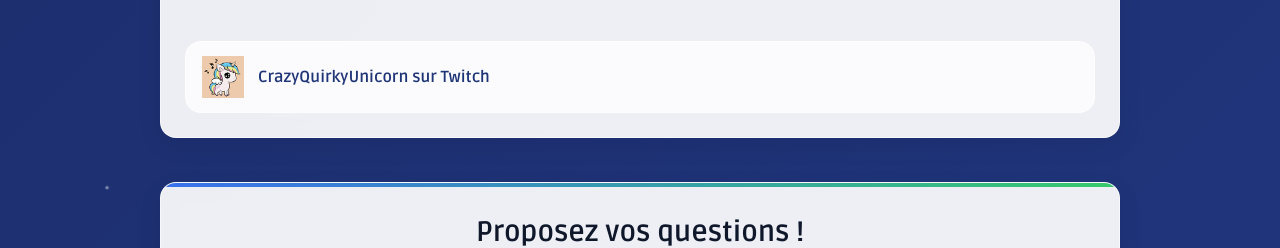
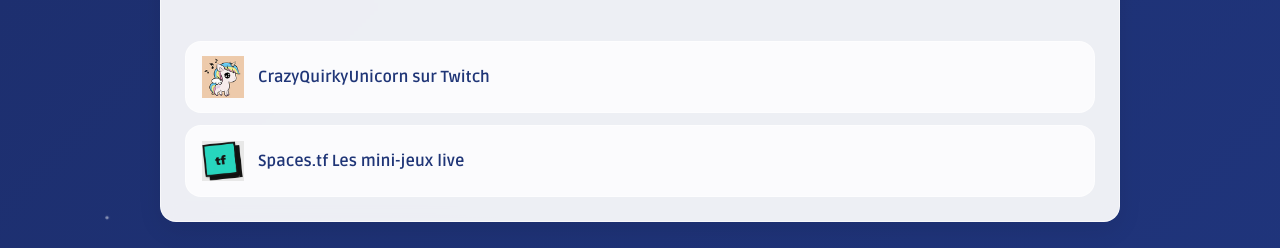
Before and after one commit to Eromnoj/frontquizzapi, a React (Vite) app: page / in a window 1280 px wide. Shown: the part 814-1062 px from the top of the page. Built offline with nearby package versions, Linux system fonts and the light colour scheme; no server answers.

Commit message:
Ajout de spaces.tf dans les ref

```diff
--- a/src/components/Referal.tsx
+++ b/src/components/Referal.tsx
@@ -1,5 +1,6 @@
 
 import unicorn from "../assets/unicorn.png";
+import spaces from "../assets/spaces.png";
 import styles from "../styles/Home.module.scss";
 
 export default function Referal() {
@@ -13,6 +14,12 @@
             <span>CrazyQuirkyUnicorn sur Twitch</span>
           </a>
         </li>
+        <li>
+          <a href="https://spaces.tf/" target="_blank" rel="noreferrer">
+            <img src={spaces} alt="Spaces" />
+            <span>Spaces.tf Les mini-jeux live</span>
+          </a>
+        </li>
       </ul>
     </div>
   );
```
Also changed, not shown: src/assets/spaces.png (added).
